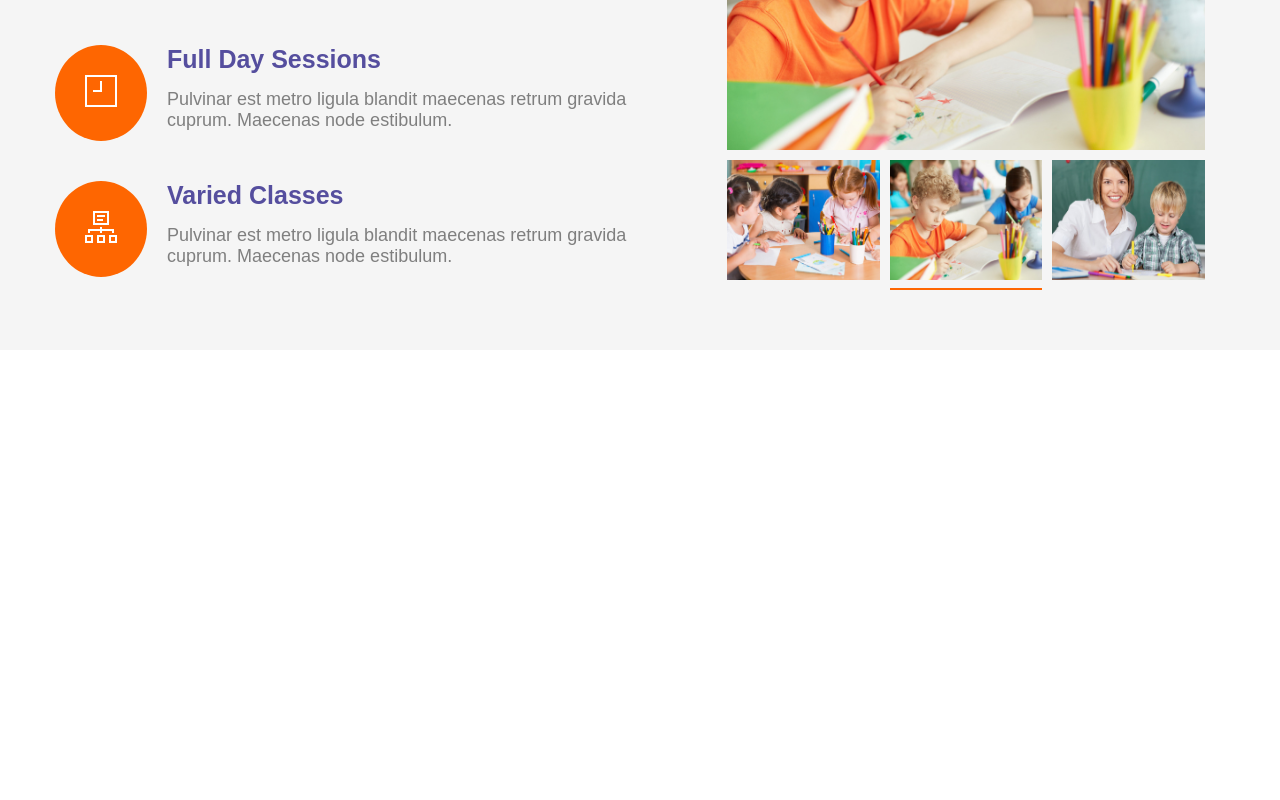
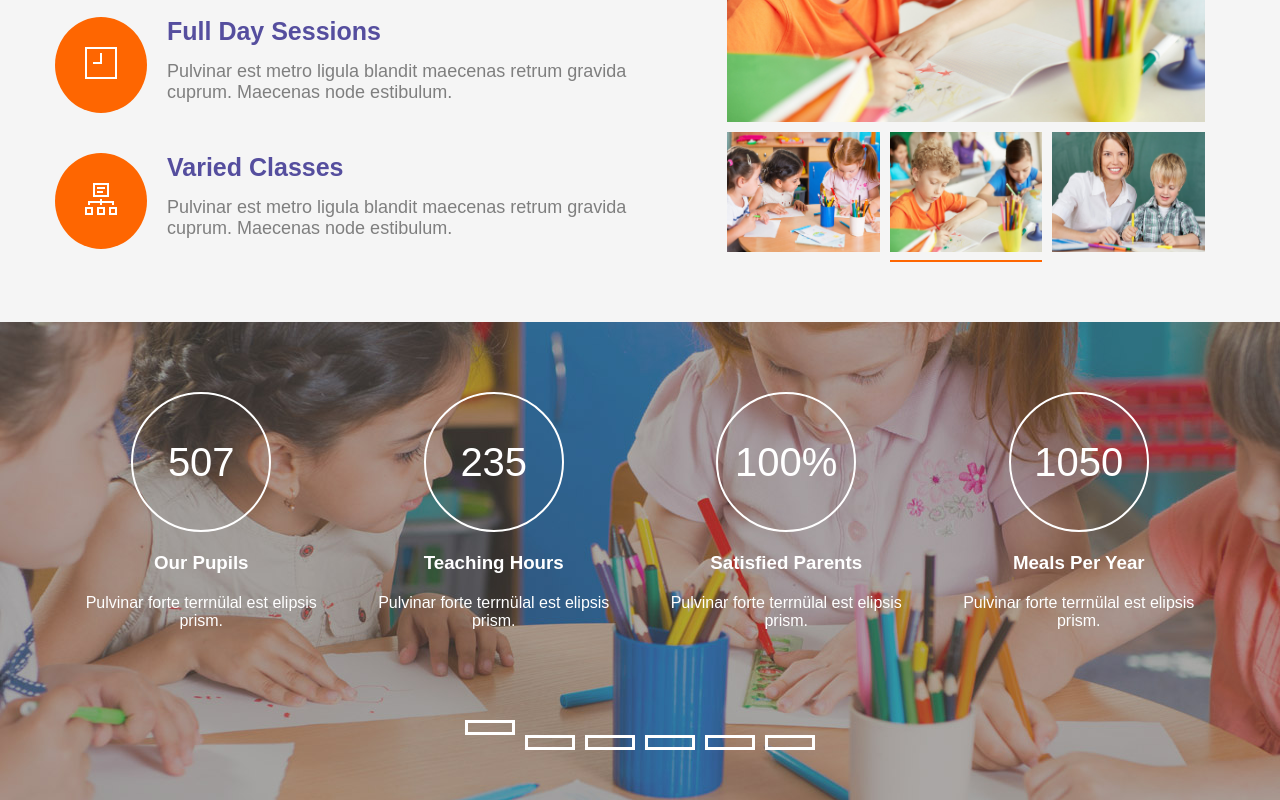
Before and after one commit to Giotreglia/proj-html-vuejs, a Vue app: page / in a window 1280 px wide. Shown: the part 1739-2539 px from the top of the page. Before the commit the page ends 2089 px from the top, so only its background shows below. Built offline with nearby package versions, Linux system fonts and the light colour scheme.

Commit message:
Sezione Stats

```diff
--- a/src/components/AppMain.vue
+++ b/src/components/AppMain.vue
@@ -1,12 +1,14 @@
 <script>
 import Welcome from '../components/Welcome.vue';
 import OverviewMission from './OverviewMission.vue';
+import StatsSection from './StatsSection.vue';
 
 export default {
     name: 'AppMain',
     components: {
         Welcome,
-        OverviewMission
+        OverviewMission,
+        StatsSection
     }
 }
 </script>
@@ -14,6 +16,7 @@ export default {
     <main>
         <Welcome />
         <OverviewMission />
+        <StatsSection />
     </main>
 </template>
 <style lang="scss">
--- a/src/components/Card.vue
+++ b/src/components/Card.vue
@@ -5,17 +5,21 @@ export default {
         img: String,
         title: String,
         text: String,
-        color: String
+        color: String,
+        number: String,
+        titleColor: String,
+        subtitleColor: String
     }
 }
 </script>
 <template>
     <div class="card">
         <div class="card-img-container" :class="color">
-            <img :src="img" alt="">
+            <img v-if="img" :src="img" alt="">
+            <span class="card-number" :class="titleColor" v-else>{{ number }}</span>
         </div>
-        <h3 class="primary">{{ title }}</h3>
-        <p>{{ text }}</p>
+        <h3 :class="titleColor">{{ title }}</h3>
+        <p :class="subtitleColor">{{ text }}</p>
     </div>
 </template>
 <style lang="scss" scoped>
@@ -32,7 +36,16 @@ export default {
 }
 
 .card-img-container {
+    width: 140px;
+    height: 140px;
     padding: 50px;
     border-radius: 50%;
+    display: flex;
+    justify-content: center;
+    align-items: center;
+}
+
+.card-number {
+    font-size: 40px;
 }
 </style>
--- a/src/components/Jumbotron.vue
+++ b/src/components/Jumbotron.vue
@@ -14,11 +14,13 @@ export default {
 
         <!-- Jumbo squares -->
         <div class="jumbo-squares-container">
-            <div class="jumbo-square" v-for="sqaure in 3"></div>
+            <div class="jumbo-square" v-for="square in 3"></div>
         </div>
 
         <!-- Jumbo text -->
-        <span class="jumbo-text">Learning & Fun</span>
+        <div class="container">
+            <span class="jumbo-text">Learning & Fun</span>
+        </div>
     </section>
 </template>
 <style lang="scss">
@@ -68,9 +70,8 @@ export default {
         color: rgb(238, 231, 228);
         font-family: 'Trebuchet MS', 'Lucida Sans Unicode', 'Lucida Grande', 'Lucida Sans', Arial, sans-serif;
         font-size: 35px;
-        position: absolute;
-        top: 150px;
-        left: 10%;
+        display: block;
+        padding-top: 200px;
     }
 }
 </style>
--- /dev/null
+++ b/src/components/StatsSection.vue
@@ -0,0 +1,107 @@
+<script>
+import Card from './Card.vue'
+export default {
+    name: 'StatsSection',
+    components: {
+        Card,
+    },
+    data() {
+        return {
+            stats: [
+                {
+                    image: '',
+                    number: '507',
+                    title: 'Our Pupils',
+                    text: 'Pulvinar forte terrnülal est elipsis prism.',
+                    color: 'bg-transparent border-white'
+                },
+                {
+                    image: '',
+                    number: '235',
+                    title: 'Teaching Hours',
+                    text: 'Pulvinar forte terrnülal est elipsis prism.',
+                    color: 'bg-transparent border-white'
+                },
+                {
+                    image: '',
+                    number: '100%',
+                    title: 'Satisfied Parents',
+                    text: 'Pulvinar forte terrnülal est elipsis prism.',
+                    color: 'bg-transparent border-white'
+                },
+                {
+                    image: '',
+                    number: '1050',
+                    title: 'Meals Per Year',
+                    text: 'Pulvinar forte terrnülal est elipsis prism.',
+                    color: 'bg-transparent border-white'
+                }
+            ]
+        }
+    },
+}
+</script>
+<template>
+    <section id="stats">
+
+        <!--Stats list -->
+        <div id="stats-list-container">
+            <div class="card-container" v-for="(card, i) in stats" :key="i">
+                <Card :img="card.image" :title="card.title" :text="card.text" :color="card.color" :number="card.number"
+                    :titleColor="`text-white`" :subtitleColor="`text-white`" />
+            </div>
+        </div>
+
+        <!-- Stats squares -->
+        <div class="stats-squares-container">
+            <div class="stats-square" v-for="square in 6"></div>
+        </div>
+
+
+    </section>
+</template>
+<style lang="scss" scoped>
+@use '../styles/general.scss';
+@use '../styles/partials/variables' as *;
+
+#stats {
+    padding: 50px 0 150px;
+    background-image: url('../assets/images/parallax_01.jpg');
+    background-position: center;
+    position: relative;
+}
+
+#stats-list-container {
+    display: flex;
+    max-width: 1170px;
+    margin: auto;
+
+}
+
+.card-container {
+    display: flex;
+    justify-content: center;
+}
+
+.stats-squares-container {
+    height: 30px;
+    position: absolute;
+    bottom: 50px;
+    left: 50%;
+    transform: translate(-50%);
+    display: flex;
+    justify-content: center;
+    align-items: flex-end;
+    gap: 10px;
+
+    .stats-square {
+        width: 50px;
+        height: 50%;
+        border: solid 3px white;
+
+        &:first-child {
+            align-self: flex-start;
+        }
+    }
+}
+</style>
--- a/src/components/Welcome.vue
+++ b/src/components/Welcome.vue
@@ -48,7 +48,7 @@ export default {
         <!-- Welcome list -->
         <div id="welcome-list-container">
             <div class="card-container" v-for="(card, i) in welcomeList" :key="i">
-                <Card :img="card.image" :title="card.title" :text="card.text" :color="card.color" />
+                <Card :img="card.image" :title="card.title" :text="card.text" :color="card.color" :titleColor="`primary`" />
             </div>
         </div>
 
--- a/src/styles/general.scss
+++ b/src/styles/general.scss
@@ -54,6 +54,14 @@ body {
     background-color: $color-secondary;
 }
 
+.bg-transparent {
+    background-color: transparent;
+}
+
+.border-white {
+    border: solid 2px white;
+}
+
 .btn-white {
     background-color: transparent;
     border: solid 2px white;
@@ -67,3 +75,12 @@ body {
 .text-grey {
     color: rgb(127, 127, 127);
 }
+
+.text-white {
+    color: white;
+}
+
+.container {
+    max-width: 1000px;
+    margin: auto;
+}
```
